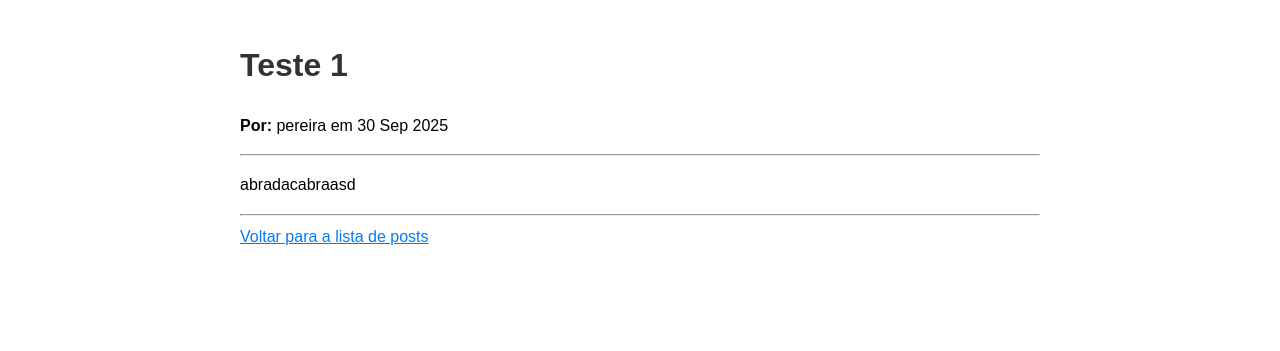
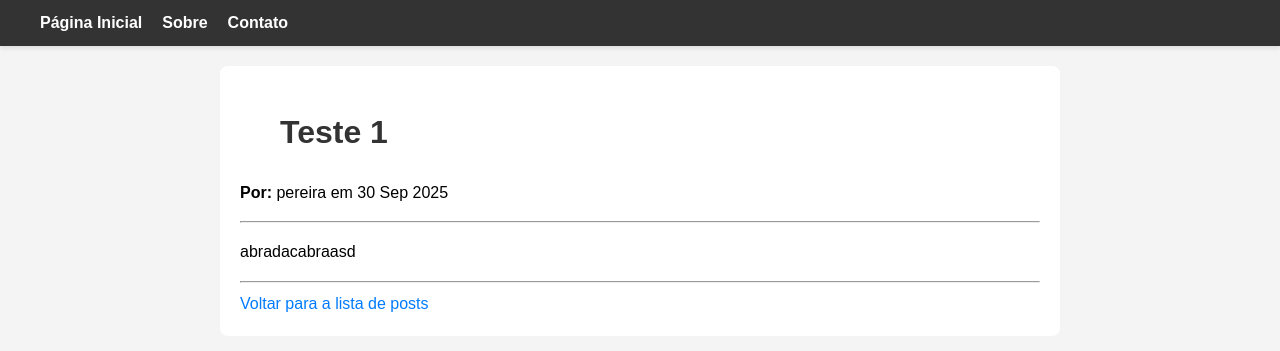
Before and after one commit to Pereira-gu/Learning-Python, a Django app: page /post/1/ in a window 1280 px wide. Shown: the top 351 px of the page. Run offline with Django 5.2, Linux system fonts and the light colour scheme; data comes from the database, SQL or seed files in the repository.

Commit message:
adicionei estylo nas paginas, separando o css do html

```diff
--- /dev/null
+++ b/MyBlog/posts/static/posts/css/style.css
@@ -0,0 +1,64 @@
+/* posts/static/posts/css/style.css */
+
+body {
+    font-family: sans-serif;
+    line-height: 1.6;
+    margin: 0;
+    background-color: #f4f4f4;
+}
+
+h1{
+    padding-inline: 5%;
+    color: #333;
+}
+
+a {
+    text-decoration: none;
+    color: #007BFF;
+}
+
+a:hover {
+    text-decoration: underline;
+}
+
+/* Estilos da Navbar */
+header {
+    background-color: #333;
+    color: white;
+    padding: 10px 40px;
+    box-shadow: 0 2px 5px rgba(0,0,0,0.1);
+}
+
+header nav ul {
+    list-style: none;
+    margin: 0;
+    padding: 0;
+    display: flex;
+    gap: 20px;
+}
+
+header nav a {
+    color: white;
+    font-weight: bold;
+    text-decoration: none;
+}
+
+header nav a:hover {
+    text-decoration: underline;
+}
+
+/* Estilos do Conteúdo Principal */
+.container {
+    max-width: 800px;
+    margin: 20px auto;
+    padding: 20px;
+    background-color: white;
+    border-radius: 8px;
+}
+
+.post {
+    margin-bottom: 40px;
+    padding-left: 5%;
+    border-bottom: 1px solid #eee;
+    padding-bottom: 20px;
+}
--- a/MyBlog/posts/templates/posts/post_detail.html
+++ b/MyBlog/posts/templates/posts/post_detail.html
@@ -5,14 +5,18 @@
     <meta charset="UTF-8">
     <title>{{ post.title }}</title>
     <link rel="shortcut icon" type="image/x-icon" href="{% static 'posts/img/icon.png' %}">
-    <style>
-        body { font-family: sans-serif; margin: 40px; line-height: 1.6; }
-        .container { max-width: 800px; margin: auto; }
-        h1 { color: #333; }
-        a { color: #007BFF; }
-    </style>
+    <link rel="stylesheet" href="{% static 'posts/css/style.css' %}">
 </head>
 <body>
+    <header>
+        <nav>
+            <ul>
+                <li><a href="{% url 'post_list' %}">Página Inicial</a></li>
+                <li><a href="#">Sobre</a></li>
+                <li><a href="#">Contato</a></li>
+            </ul>
+        </nav>
+</header>
     <div class="container">
         <h1>{{ post.title }}</h1>
         <p><strong>Por:</strong> {{ post.author.username }} em {{ post.created_at|date:"d M Y" }}</p>
```
Also changed, not shown: MyBlog/posts/templates/posts/post_list.html (+10 -6 lines).
